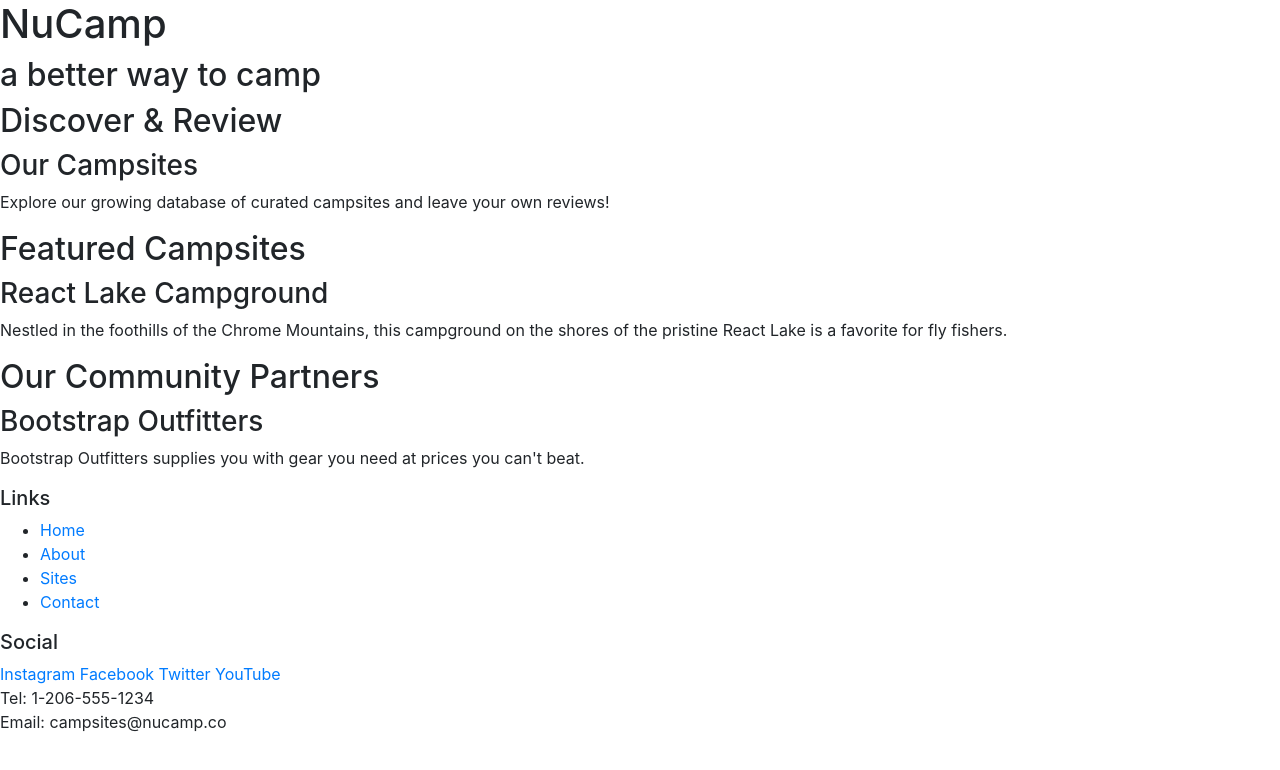
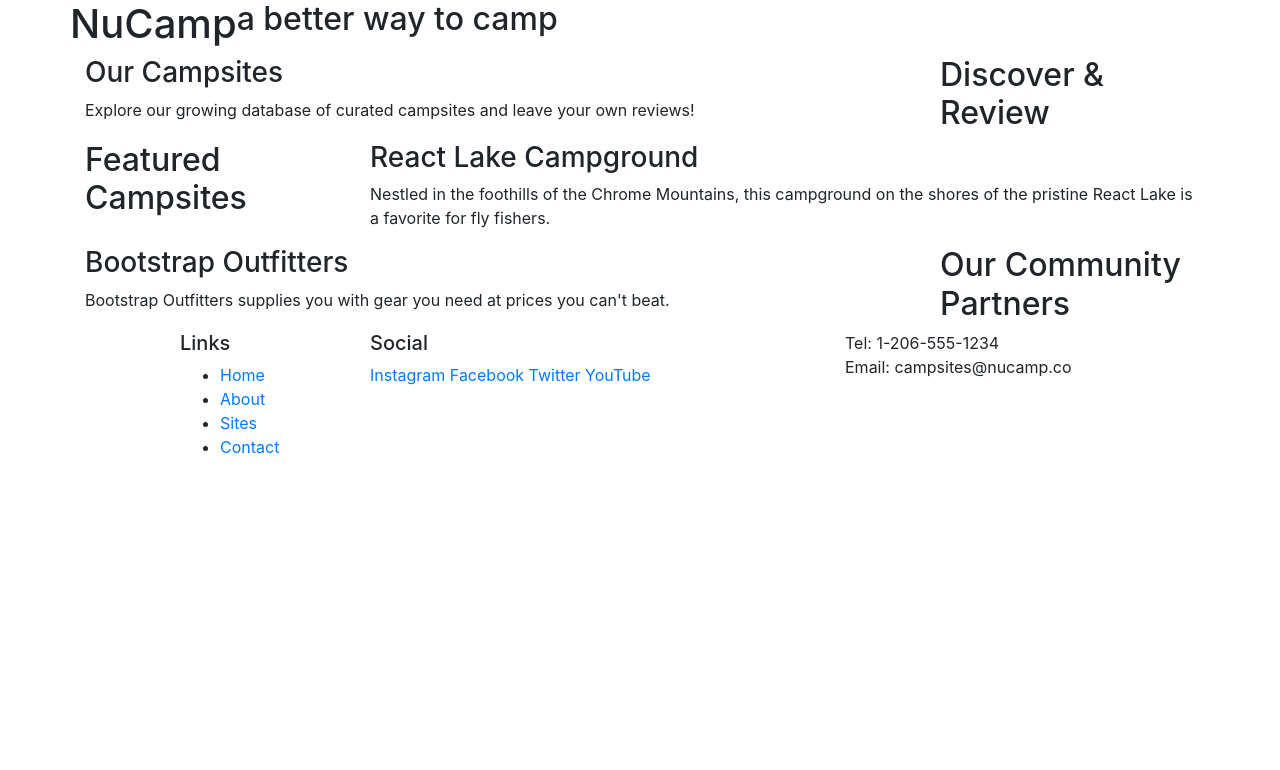
Before and after one commit to agavhe01/Campsite-First-MERN-Project-, a website: page index.html in a window 1280 px wide. Drawn offline with nearby package versions, Linux system fonts and the light colour scheme.

Commit message:
After bootstrap grids and offsetting

```diff
--- a/index.html
+++ b/index.html
@@ -4,6 +4,7 @@
     <head>
         <!-- Required meta tags always come first -->
         <meta charset="utf-8" />
+        <!-- Declare the viewport-->
         <meta name="viewport" content="width=device-width, initial-scale=1" />
 
         <!-- Bootstrap CSS -->
@@ -15,32 +16,51 @@
 <body>
 
     <header>
-        <div>
+        <div class = "container">
+            <div class = "row">
             <h1>NuCamp</h1>
             <h2>a better way to camp</h2>
             </div>
+        </div>
     </header>
 
-    <div>
+    <div class = "container">
+        <div class = "row">
+            <div class = "col-sm-4 order-sm-last col-md-3">
                 <h2>Discover & Review</h2>
+            </div>
+            <div class = "col">
                 <h3>Our Campsites</h3>
                 <p>Explore our growing database of curated campsites and leave your own reviews!</p>
             </div>
+        </div>
 
-    <div>
+        <div class = "row">
+            <div class = "col-sm-4 col-md-3">
                 <h2>Featured Campsites</h2>
+            </div>
+            <div class = "col">
                 <h3>React Lake Campground</h3>
                 <p>Nestled in the foothills of the Chrome Mountains, this campground on the shores of the pristine React Lake is a favorite for fly fishers.</p>
             </div>
+        </div>
 
-    <div>
+        <div class = "row">
+            <div class = "col-sm-4 order-sm-last col-md-3">
                 <h2>Our Community Partners</h2>
+            </div>
+            <div class = "col">
                 <h3>Bootstrap Outfitters</h3>
                 <p>Bootstrap Outfitters supplies you with gear you need at prices you can't beat.</p>
             </div>
+        </div>
+
+    </div>
 
     <footer>
-        <div>
+        <div class = "container">
+            <div class = "row">
+                <div class = "col-4 col-sm-2 offset-1">
                     <h5>Links</h5>
                     <ul>
                         <li><a href="#">Home</a></li>
@@ -49,14 +69,14 @@
                         <li><a href="#">Contact</a></li>
                     </ul>
                 </div>
-        <div>
+                <div class = "col-6 col-sm-5">
                     <h5>Social</h5>
                     <a href="http://instagram.com/">Instagram</a>
                     <a href="http://facebook.com/">Facebook</a>
                     <a href="http://twitter.com/">Twitter</a>
                     <a href="http://youtube.com/">YouTube</a>
                 </div>
-        <div>
+                <div class = "col-sm-4">
                     Tel: 1-206-555-1234<br />
                     Email: campsites@nucamp.co
                 </div>
```
Lines whose indentation alone changed are shown as unchanged.
